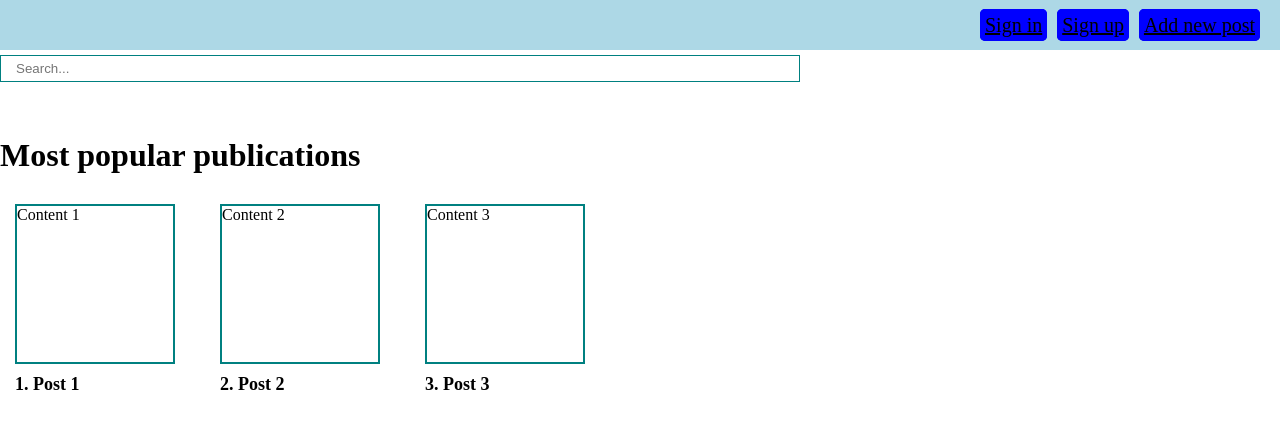
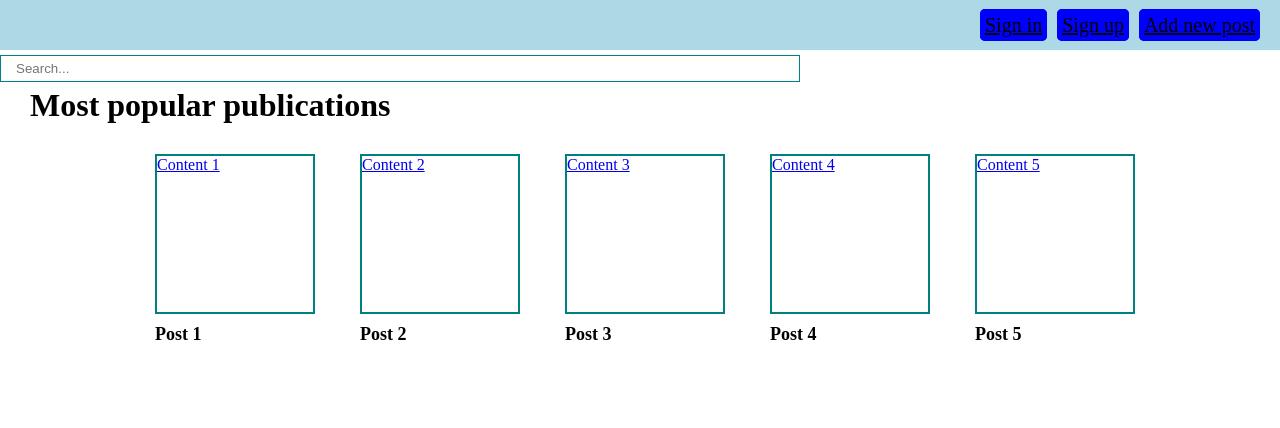
Before and after one commit to EresK/Newspaper, a React (Create React App) app in the folder Front/: page / in a window 1280 px wide. Shown: the top 428 px of the page. Built offline with nearby package versions, Linux system fonts and the light colour scheme.

Commit message:
Create scrollable list in main page, add link in publications

```diff
--- a/Front/src/components/AppRouter.jsx
+++ b/Front/src/components/AppRouter.jsx
@@ -4,6 +4,7 @@ import StartWindow from "../pages/StartWindow";
 import LoginPage from "../pages/LoginPage";
 import RegistrationPage from "../pages/RegistrationPage";
 import ListForm from "./ListForm";
+import {TextEditorPage} from "../pages/TextEditorPage";
 
 const AppRouter = () => {
     return (
@@ -12,7 +13,8 @@ const AppRouter = () => {
             <Route path="/login" element={<LoginPage/>}/>
             <Route path="/register" element={<RegistrationPage/>}/>
             <Route path="/addPost" element={<ListForm/>}/>
-            <Route path="*" element={<StartWindow/>}/>
+            <Route path="/" element={<StartWindow/>}/>
+            <Route path="/:number/editor" element={<TextEditorPage/>}/>
         </Routes>
     );
 };
--- a/Front/src/components/Post.jsx
+++ b/Front/src/components/Post.jsx
@@ -1,19 +1,18 @@
 import React from 'react';
 import "../styles/ListItem.css"
+import {Link} from "react-router-dom";
 
 const Post = (props) => {
     return (
         <div className="post">
             <div className="post__content">
-
-                <div className="content">
-                    {props.post.body}
-                </div>
-                <strong style={{fontSize: '18px'}}>{props.number}. {props.post.title}</strong>
+                <Link to={props.post.id + "/editor"} state={{data: props.post}}>
+                    <div className="content">
+                        {props.post.body}
+                    </div>
+                </Link>
+                <strong style={{fontSize: '18px'}}>{props.post.title}</strong>
             </div>
-            {/*<div>*/}
-            {/*    */}
-            {/*</div>*/}
 
         </div>
     );
--- /dev/null
+++ b/Front/src/components/Scrollable.jsx
@@ -0,0 +1,13 @@
+import React from "react";
+
+const Scrollable = props => {
+    return(
+        <div className={props._class}>
+            {
+                React.Children.map(props.children, child => React.Children.only(child))
+            }
+        </div>
+    )
+}
+
+export default Scrollable;
--- a/Front/src/components/TextEditor.jsx
+++ b/Front/src/components/TextEditor.jsx
@@ -145,11 +145,6 @@ export default class TextEditor extends Component{
                     },
                 }}
             />
-            <button className="buttonStyle">Save</button>
-            <textarea
-                disabled
-                value={JSON.stringify(contentState, null, 4)}
-            />
         </div>
     }
 }
--- a/Front/src/pages/StartWindow.jsx
+++ b/Front/src/pages/StartWindow.jsx
@@ -1,16 +1,18 @@
 import React, {useState} from 'react';
-import PostsList from "../components/PostsList";
 import Search from "../components/Search";
-import MySelect from "../components/UI/select/MySelect";
 import "../styles/StartWindow.css"
-import Navbar from "../components/Navbar";
-import ListForm from "../components/ListForm";
+import Scrollable from "../components/Scrollable";
+import Post from "../components/Post";
 
 const StartWindow = () => {
     const [someItem, setSomeItem] = useState([
-        {id: 0, title: 'Post 1', body: 'Content 1'},
-        {id: 1, title: 'Post 2', body: 'Content 2'},
-        {id: 2, title: 'Post 3', body: 'Content 3'}
+        {id: 0, title: 'Post 1', author: 'Author 1', datePublic: "12.12.2012", body: 'Content 1'},
+        {id: 1, title: 'Post 2', author: 'Author 2', datePublic: "13.12.2012", body: 'Content 2'},
+        {id: 2, title: 'Post 3', author: 'Author 3', datePublic: "14.12.2012", body: 'Content 3'},
+        {id: 3, title: 'Post 4', author: 'Author 4', datePublic: "15.12.2012", body: 'Content 4'},
+        {id: 4, title: 'Post 5', author: 'Author 5', datePublic: "16.12.2012", body: 'Content 5'},
+        {id: 5, title: 'Post 6', author: 'Author 6', datePublic: "17.12.2012", body: 'Content 6'},
+        {id: 6, title: 'Post 7', author: 'Author 7', datePublic: "18.12.2012", body: 'Content 7'},
     ])
 
     const [filter, setFilter] = useState({sort: '', query: ''})
@@ -26,8 +28,19 @@ const StartWindow = () => {
                 />
             </div>
 
-            <div className="list">
-                <PostsList posts={someItem} title={"Most popular publications"}/>
+            <h1>Most popular publications</h1>
+            <div className="container">
+                <Scrollable _class='items'>
+                    {
+                        someItem.map((post) => {
+                            return (
+                                <div>
+                                    <Post number={post.id + 1} post={post} key={post.id}/>
+                                </div>
+                            )
+                        })
+                    }
+                </Scrollable>
             </div>
         </div>
     );
--- /dev/null
+++ b/Front/src/pages/TextEditorPage.jsx
@@ -0,0 +1,26 @@
+import TextEditor from "../components/TextEditor";
+import {Link} from "react-router-dom";
+import React from "react";
+import { useLocation } from "react-router-dom";
+import "../styles/TextEditorPage.css"
+
+export const TextEditorPage = () => {
+    const location = useLocation();
+    const data = location.state?.data;
+
+    return (
+        <div className="editor-page">
+            <h1>Описание статьи</h1>
+            <div className='header-publication'>
+                <h3>Название статьи: </h3><span>{data.title}</span>
+                <h3>Авторы: </h3><span>{data.author}</span>
+                <h3>Дата публикации: </h3><span>{data.datePublic}</span>
+                <h3>Содержание: </h3><span>{data.body}</span>
+            </div>
+            <TextEditor />
+            <Link to={"/"}>
+                <button className="buttonStyle">Save</button>
+            </Link>
+        </div>
+    );
+}
--- a/Front/src/styles/StartWindow.css
+++ b/Front/src/styles/StartWindow.css
@@ -2,6 +2,18 @@
     width: 800px;
 }
 
-.list{
-    margin-top: 50px;
+h1 {
+    margin-left: 30px;
 }
+
+.container {
+    max-width: 1000px;
+    overflow: scroll;
+    margin-left: auto;
+    margin-right: auto;
+}
+
+.items {
+    display: flex;
+    flex-direction: row;
+}
--- /dev/null
+++ b/Front/src/styles/TextEditorPage.css
@@ -0,0 +1,19 @@
+.editor-page {
+    margin-left: 20px;
+    margin-right: 20px;
+}
+
+.header-publication {
+    background-color: lightgray;
+    margin-bottom: 10px;
+    margin-inside: 5px;
+
+}
+
+.header-publication span {
+    margin-left: 10px;
+}
+
+.header-publication h3 {
+    margin-left: 3px;
+}
```
Also changed, not shown: 2 other files (tests, documents, lock files or other folders).
